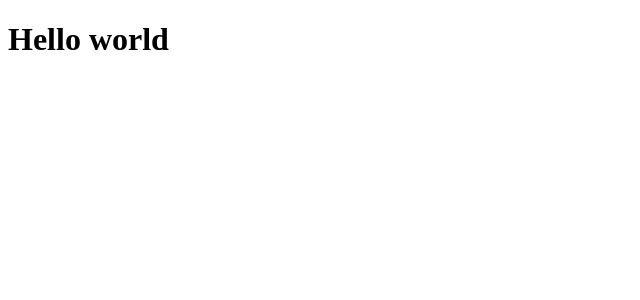
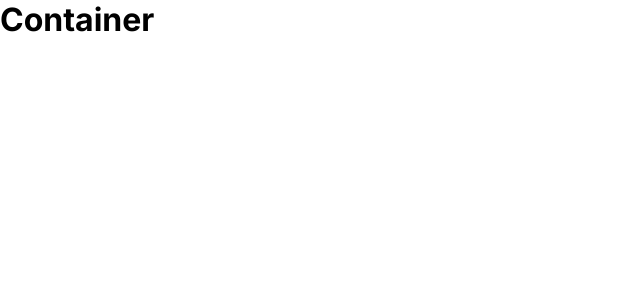
Before and after one commit to matheus-germano/recipes-warehouse-frontend, a React (Vite) app: page / in a window 1280 px wide. Shown: the top 300 px of the page, without its empty margins (0-640 px from the left). Built offline with nearby package versions, Linux system fonts and the light colour scheme.

Commit message:
global style created

```diff
--- a/index.html
+++ b/index.html
@@ -1,13 +1,20 @@
 <!DOCTYPE html>
 <html lang="en">
+
 <head>
   <meta charset="UTF-8" />
   <link rel="icon" type="image/svg+xml" href="/vite.svg" />
   <meta name="viewport" content="width=device-width, initial-scale=1.0" />
-    <title>Vite + React + TS</title>
+  <title>Recipes Warehouse</title>
+
+  <link rel="preconnect" href="https://fonts.googleapis.com">
+  <link rel="preconnect" href="https://fonts.gstatic.com" crossorigin>
+  <link href="https://fonts.googleapis.com/css2?family=Inter:wght@300;400;700&display=swap" rel="stylesheet">
 </head>
+
 <body>
   <div id="root"></div>
   <script type="module" src="/src/main.tsx"></script>
 </body>
+
 </html>
--- a/package.json
+++ b/package.json
@@ -11,7 +11,8 @@
   "dependencies": {
     "react": "^18.2.0",
     "react-dom": "^18.2.0",
-    "react-router-dom": "^6.3.0"
+    "react-router-dom": "^6.3.0",
+    "styled-components": "^5.3.5"
   },
   "devDependencies": {
     "@types/react": "^18.0.17",
--- a/src/App.tsx
+++ b/src/App.tsx
@@ -1,9 +1,13 @@
-import { useState } from 'react'
+import { useState } from 'react';
 
-function App() {
+import { AppRoutes } from './appRoutes';
+import { GlobalStyle } from './globalStyle';
+
+export function App() {
   return (
-    <h1>Hello world</h1>
+    <>
+      <GlobalStyle />
+      <AppRoutes />
+    </>
   )
 }
-
-export default App
--- /dev/null
+++ b/src/appRoutes.tsx
@@ -0,0 +1,13 @@
+import { BrowserRouter, Route, Routes } from "react-router-dom";
+
+import { Home } from "./pages/Home";
+
+export function AppRoutes() {
+  return (
+    <BrowserRouter>
+      <Routes>
+        <Route path="/" element={<Home />} />
+      </Routes>
+    </BrowserRouter>
+  );
+}
--- /dev/null
+++ b/src/globalStyle.ts
@@ -0,0 +1,39 @@
+import { createGlobalStyle } from 'styled-components';
+
+export const GlobalStyle = createGlobalStyle`
+  :root {
+    --primary-yellow-orange: #FE9920;
+    --secondary-yellow-orange: #FEAC48;
+    --primary-pumpkin: #FA7921;
+    --secondary-pumpkin: #FB924B;
+    --black-olive: #363732;
+    --text: #333;
+    --white: #FFF;
+    --black: #000;
+    --muted: #999;
+  }
+
+  * {
+    margin: 0;
+    padding: 0;
+    box-sizing: border-box;
+  }
+
+  body, input, textarea, button {
+    font-family: 'Inter', sans-serif;
+    font-weight: 400;
+  }
+
+  h1, h2, h3, h4, h5, h6, strong {
+    font-weight: 700;
+  }
+
+  button {
+    cursor: pointer;
+  }
+
+  [disabled] {
+    opacity: 0.6;
+    cursor: not-allowed;
+  }
+`;
--- a/src/main.tsx
+++ b/src/main.tsx
@@ -1,6 +1,6 @@
 import React from 'react'
 import ReactDOM from 'react-dom/client'
-import App from './App'
+import { App } from './App'
 
 ReactDOM.createRoot(document.getElementById('root') as HTMLElement).render(
   <React.StrictMode>
--- /dev/null
+++ b/src/pages/Home/index.tsx
@@ -0,0 +1,9 @@
+import { Container } from "./styles";
+
+export function Home() {
+  return (
+    <Container>
+      <h1>Container</h1>
+    </Container>
+  );
+}
--- /dev/null
+++ b/src/pages/Home/styles.ts
@@ -0,0 +1,5 @@
+import styled from 'styled-components';
+
+export const Container = styled.div`
+
+`;
```
Also changed, not shown: 1 other file (tests, documents, lock files or other folders). Lines whose indentation alone changed are shown as unchanged.
